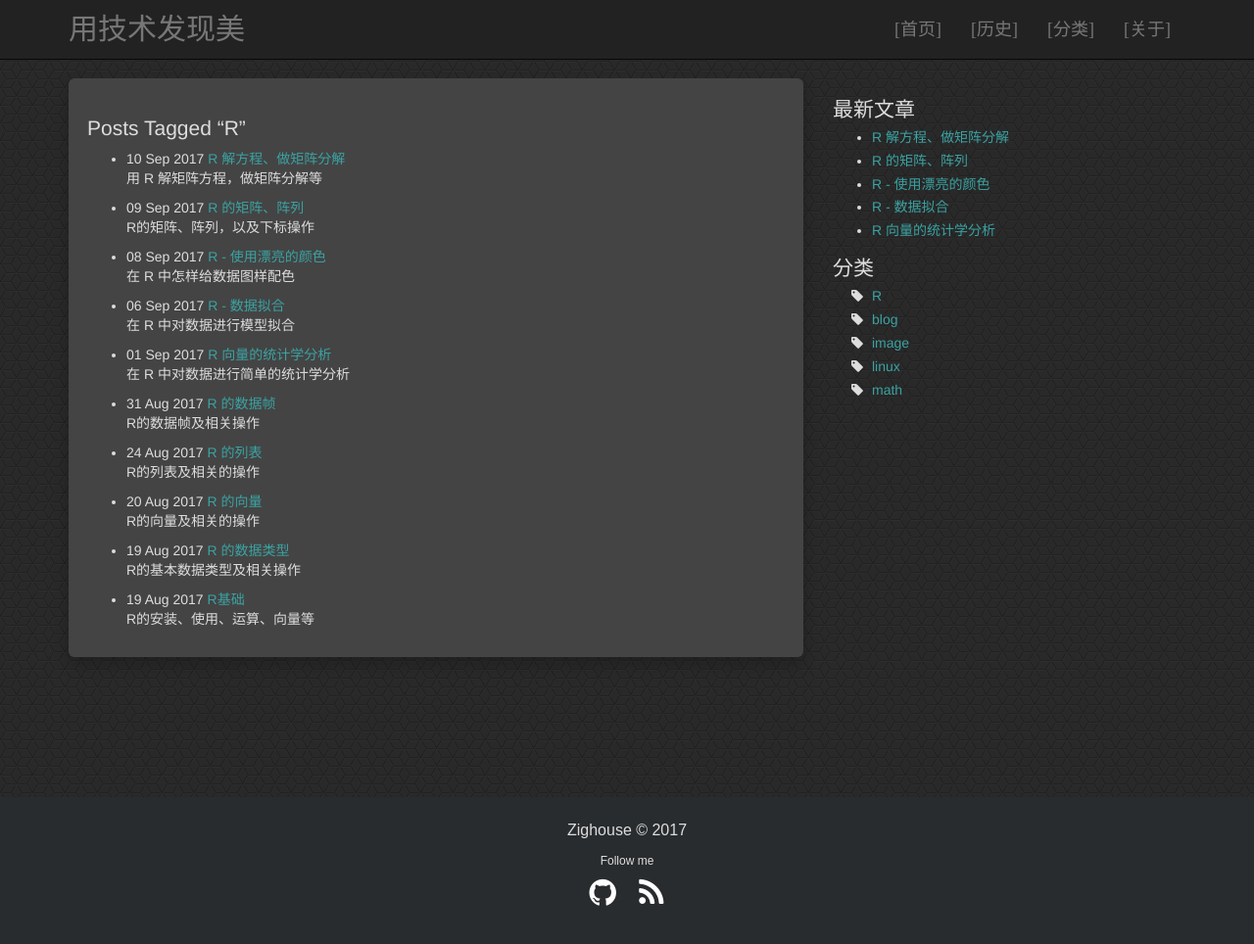
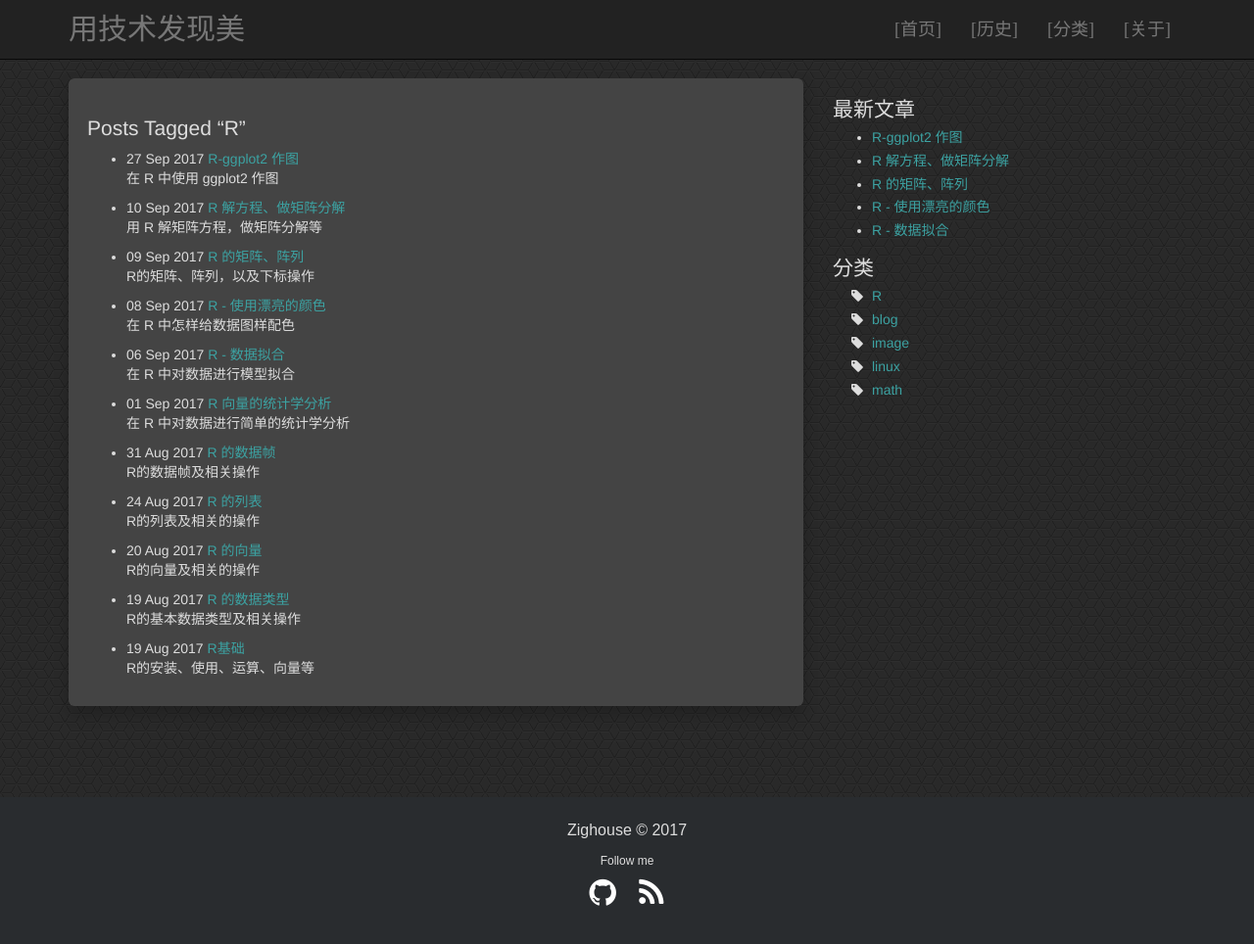
Before and after one commit to zighouse/blog, a Jekyll site: the page tag/R/index.html, which Jekyll copies as it is, in a window 1280 px wide and 991 px high. Shown: the top 964 px of the window at 98% size. Built offline with Jekyll 4.4.1, drawn with Linux system fonts in a browser that asks for light colours; part of the change alters nothing that is shown.

Commit message:
使用 R 中的 ggplot2 作图

```diff
--- /dev/null
+++ b/_posts/2017-09-27-r-ggplot.md
@@ -0,0 +1,180 @@
+---
+layout: post
+title: "R-ggplot2 作图"
+date: 2017-09-27 12:08:22+08:00
+description: 在 R 中使用 ggplot2 作图
+share: true
+tags: R
+---
+
+在 R 中可以使用 ggplot2 绘制各种非常漂亮的数据图。
+
+ggplot2是Hadley Wickham基于Leland Wilkinson在Grammar of Graphics（图形的语法）
+中提出的理论开发的，取首字母缩写再加上plot，于是得名ggplot。按照《图形的语法》
+一书中的观点，一张统计图形就是从数据到点、线或方块等几何对象的颜色、形状或大小
+等图形属性的一个映射，其中还可能包含对数据进行统计变换（如求均值或方差），最后
+将这个映射绘制在一定的坐标系中就得到了我们需要的图形。图中可能还有分面，就是生
+成关于数据的不同子集的图形。
+
+使用ggplot2绘图的过程就是选择合适的几何对象、图形属性和统计变换来充分暴露数据中
+所含有的信息的过程。
+
+    install.packages("ggplot2")
+
+在 ggplot2 中可以使用 ggplot() 函数来初始化一个 ggplot 对象，
+接着使用 + 操作符把图层加到 ggplot 对象上。
+对于拥有多个图层的复杂图形，最好使用 ggplot() 来初始化。
+
+    library(ggplot2)
+    x <- runif(100);    # 均匀取 100 个随机点，并构造一个随机向量
+    y <- cosh(x - 0.1) + rnorm(100) * rnorm(100)/12
+    dat <- data.frame(x=x, y=y)  # 做成一个数据集
+    ggplot(dat, aes(x, y)) + geom_point() # 绘制散点图，相当于 qplot()
+    ggsave("r-plot-geom-point.png", dpi=72)
+
+![r-plot-geom-point]({{ site.baseurl | prepend:site.url }}/images/r-plot-geom-point.png){: .center-image }
+*ggplot2的散点图*
+
+按 y 值指定颜色
+(需要注意，不能写成 aes(colours=y)，这会得到不同的效果。)
+
+
+    dat <- data.frame(x=x, y=y, col=rnorm(x,3), size=rnorm(x,5,2))
+    ggplot(dat, aes(x, y)) + geom_point(aes(colour=col, size=size))
+
+![r-plot-geom-point-col]({{ site.baseurl | prepend:site.url }}/images/r-plot-geom-point-col.png){: .center-image }
+*ggplot2的彩色散点图*
+
+从 RColorBrewer 中取一个连续色系对散点调色，
+使用这个调色板来染色：
+
+    library(RColorBrewer)
+    x.cut <- cut(dat$col, 10)
+    x.col <- brewer.pal(10, 'BrBG')[as.integer(x.cut)]
+    ggplot(dat, aes(x, y)) + geom_point(color=x.col) + theme_bw()
+
+![r-plot-geom-point-col-brewer]({{ site.baseurl | prepend:site.url }}/images/r-plot-geom-point-col-brewer.png){: .center-image }
+*为ggplot2的彩色散点图指定brewer的色彩*
+
+如果使用 aes() 来指定颜色，实际上并没有按 x.col 中的颜色来染色，而是按 x.col 进
+行分类，然后用默认的颜色赋给分类。
+
+    ggplot(dat, aes(x, y)) + geom_point(aes(color=x.col)) + theme_bw()
+
+ggplot的图形元素可以主要可以概括如下：最大的是plot（指整张图，包括background和
+title），其次是axis（包括stick，text，title和stick）、legend（包括backgroud、
+text、title）、facet这是第二层次，其中facet可以分为外部strip部分（包括backgroud
+和text）和内部panel部分（包括backgroud、boder和网格线grid，其中粗的叫grid.major
+，细的叫grid.minor）。
+
+ggplot2里的所有函数可以分为以下几类：
+
+* 用于运算（我们在此不讲，如fortify，mean等）
+* 初始化、展示绘图等命令（ggplot，plot，print等）
+* 按变量组图（facet等）
+* 真正的绘图命令（stat，geom，annotate），这三类就是实现一个函数一个图层的核心函数。
+* 微调图型：严格意义上说，这一类函数不是再实现图层，而是在做局部调整。
+- scale：直译为标尺，这就是与aes内的各种美学（shape、color、fill、alpha）调整有关的函数。
+- guides：调整所有的text。
+- coord：调整坐标。
+- theme：调整不与数据有关的图的元素的函数。
+
+把多张图画到一张画布上，可以使用如下的函数
+(来源 [Multiple graphs on one page (ggplot2)](http://www.cookbook-r.com/Graphs/Multiple_graphs_on_one_page_(ggplot2)/) )
+
+    # Multiple plot function
+    #
+    # ggplot objects can be passed in ..., or to plotlist (as a list of ggplot objects)
+    # - cols:   Number of columns in layout
+    # - layout: A matrix specifying the layout. If present, 'cols' is ignored.
+    #
+    # If the layout is something like matrix(c(1,2,3,3), nrow=2, byrow=TRUE),
+    # then plot 1 will go in the upper left, 2 will go in the upper right, and
+    # 3 will go all the way across the bottom.
+    #
+    multiplot <- function(..., plotlist=NULL, file, cols=1, layout=NULL) {
+      library(grid)
+
+      # Make a list from the ... arguments and plotlist
+      plots <- c(list(...), plotlist)
+
+      numPlots = length(plots)
+
+      # If layout is NULL, then use 'cols' to determine layout
+      if (is.null(layout)) {
+        # Make the panel
+        # ncol: Number of columns of plots
+        # nrow: Number of rows needed, calculated from # of cols
+        layout <- matrix(seq(1, cols * ceiling(numPlots/cols)),
+                        ncol = cols, nrow = ceiling(numPlots/cols))
+      }
+
+     if (numPlots==1) {
+        print(plots[[1]])
+
+      } else {
+        # Set up the page
+        grid.newpage()
+        pushViewport(viewport(layout = grid.layout(nrow(layout), ncol(layout))))
+
+        # Make each plot, in the correct location
+        for (i in 1:numPlots) {
+          # Get the i,j matrix positions of the regions that contain this subplot
+          matchidx <- as.data.frame(which(layout == i, arr.ind = TRUE))
+
+          print(plots[[i]], vp = viewport(layout.pos.row = matchidx$row,
+                                          layout.pos.col = matchidx$col))
+        }
+      }
+    }
+
+使用 ggplot2 统计作图并画多张图到一起的例子:
+
+    a <- ggplot(dat) + theme_bw()
+    multiplot(
+        a + geom_density(kernel="gaussian", aes(y)),
+        a + geom_dotplot(binwidth=0.03, fill=x.col, aes(y)),
+        a + geom_histogram(binwidth=0.03, aes(y, fill=x.col), col='white'),
+        a + geom_histogram(bins=7, aes(y), col='white', fill=brewer.pal(10, 'BrBG')),
+        cols=2)
+
+![r-plot-geom-multiplot]({{ site.baseurl | prepend:site.url }}/images/r-plot-geom-multiplot.png){: .center-image }
+*多张统计作图*
+
+上面当使用 geom\_histogram(fill) 时，需要注意 bins 的个数为 fill 的颜色数减3。
+
+稍微复杂一点，来画一张数据的变化趋势图。思路是先对数据进行平滑，然后表现出它的
+标准差变化趋势，再把数据的散点、变化、平滑线综合到一张图上。
+
+首先整理一下数据
+
+    x.sort <- sort(dat$x, index.return=TRUE)
+    x <- x.sort$x
+    y <- dat$y[x.sort$ix]
+
+希望把数据按 1/20 的窗口宽度来统计局部标准差(移动标准差)
+
+    x.range <- range(x)
+    x.winnum <- 20
+    x.win <- (x.range[2] - x.range[1]) / x.winnum
+    y.sd <- y # make a copy
+    for(i in 1:length(x)) {
+        y.sd[i] <- sd(y[(x < x[i] + x.win) & (x > x[i] - x.win)])
+    }
+
+使用 lowess() 来获得平滑的曲线(这样得到的曲线比移动平均曲线要漂亮)
+
+    sm <- lowess(data.frame(x=dat$x, y=dat$y))
+
+使用 geom\_line() 画出平滑后的趋势，
+使用 geom\_ribbon() 画出局部标准差表示的范围，
+使用 geom\_point() 画出实际的样本点，得到如下的效果:
+
+    dat <- data.frame(x=x, y=y, sd=y.sd, sm=sm$y)
+    ggplot(dat) + theme_bw() +
+        geom_ribbon(aes(x=x, ymin=sm-sd, ymax=sm+sd), fill='grey70') +
+        geom_point(aes(x=x,y=y,colour=y)) +
+        geom_line(aes(x=x,y=sm,colour=sm))
+
+![r-plot-sd-sm]({{ site.baseurl | prepend:site.url }}/images/r-plot-sd-sm.png){: .center-image }
+*趋势图*
--- a/tag/R/index.html
+++ b/tag/R/index.html
@@ -154,6 +154,14 @@
           </li>
 
 
+          <li class="archive_list">
+            <time>2017-09-27</time>
+            <a class="archive_list_article_link"
+                href='/blog/2017/09/r-ggplot'>R-ggplot2 作图</a>
+            <p>在 R 中使用 ggplot2 作图</p>
+          </li>
+
+
 
 
 
```
Also changed, not shown: images/r-plot-geom-multiplot.png (added), images/r-plot-geom-point-col-brewer.png (added), images/r-plot-geom-point-col.png (added), images/r-plot-geom-point.png (added), images/r-plot-sd-sm.png (added).
